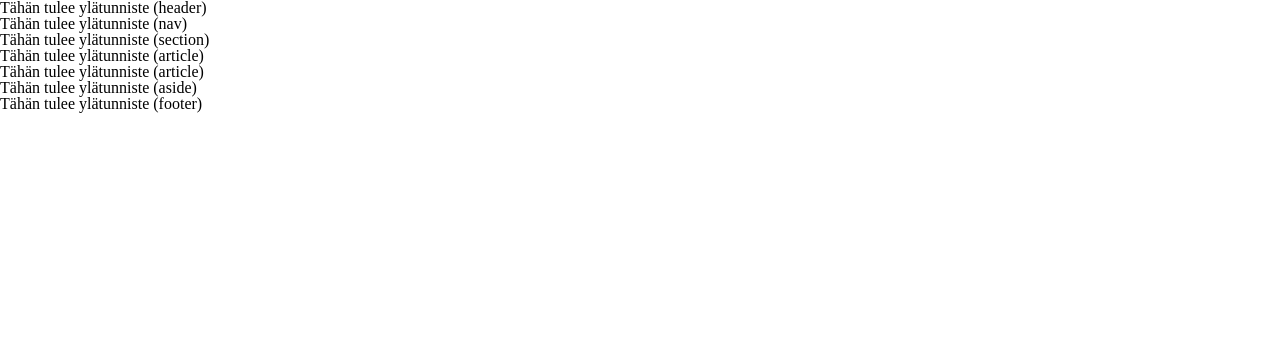
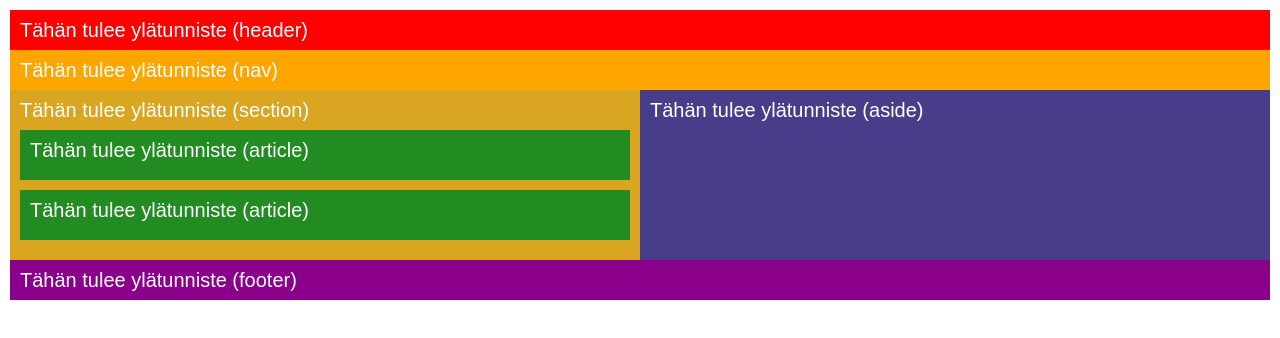
Before and after one commit to mariacedersten/05-semanttiset-tagit, a plain HTML site: page index.html in a window 1280 px wide. Drawn offline with Linux system fonts and the light colour scheme.

Commit message:
Tehty sivusto on responsiivinen

```diff
--- a/index.html
+++ b/index.html
@@ -7,23 +7,23 @@
     <link rel="stylesheet" href="./reset.css" />
     <link rel="stylesheet" href="./layout.css" />
   </head>
-  <body>
+  <body class="lapset-rinnakkain">
     <header>
       <p>Tähän tulee ylätunniste (header)</p>
     </header>
     <nav>
       <p>Tähän tulee ylätunniste (nav)</p>
     </nav>
-    <section>
+    <section class="tama-rinnakkain">
       <p>Tähän tulee ylätunniste (section)</p>
-    </section>
-    <article>
-      <p>Tähän tulee ylätunniste (article)</p>
-    </article>
-    <article>
+      <article>
         <p>Tähän tulee ylätunniste (article)</p>
       </article>
-    <aside>
+      <article>
+        <p>Tähän tulee ylätunniste (article)</p>
+      </article>
+    </section>
+    <aside class="tama-rinnakkain">
       <p>Tähän tulee ylätunniste (aside)</p>
     </aside>
     <footer>
--- a/layout.css
+++ b/layout.css
@@ -0,0 +1,70 @@
+/* Mobile-first! */
+
+html {
+  font-size: 62.5%;
+}
+body {
+  font-family: Arial, Helvetica, sans-serif;
+  margin: 1rem;
+  font-size: 2rem;
+}
+header,
+nav,
+section,
+article,
+aside,
+footer {
+  padding: 1rem;
+  color: white;
+}
+header {
+  background-color: red;
+}
+nav {
+  background-color: orange;
+}
+section {
+  background-color: goldenrod;
+}
+section p {
+  margin-block-end: 1rem;
+}
+article {
+  background-color: forestgreen;
+
+  margin-block-end: 1rem;
+}
+aside {
+  background-color: darkslateblue;
+}
+footer {
+  background-color: darkmagenta;
+}
+
+/* Käytetään flexiä section- ja aside-elementtien saamiseksi rinnakkain */
+/* Sääntö vanhempaan */
+.lapset-rinnakkain {
+  display: flex;
+  flex-direction: row;
+  flex-wrap: wrap;
+}
+/* Sääntö ko. vanhemman lapsille */
+.lapset-rinnakkain > * {
+  flex-basis: 100%;
+  flex-grow: 1;
+}
+/* Mobiili-näkymässä nämäkin lapset alllekkain */
+.lapset-rinnakkain .tama-rinnakkain {
+  flex-basis: 100%;
+}
+/* Säännööt mobiilia suuremmille näytöille */
+@media only screen and (min-width: 426px) {
+  /*
+  body {
+    background-color: lightblue;
+  } */
+  /* isolla näytöllä nämä lapset rinnakkain */
+  .lapset-rinnakkain .tama-rinnakkain {
+    flex-basis: 0;
+  }
+}
```
